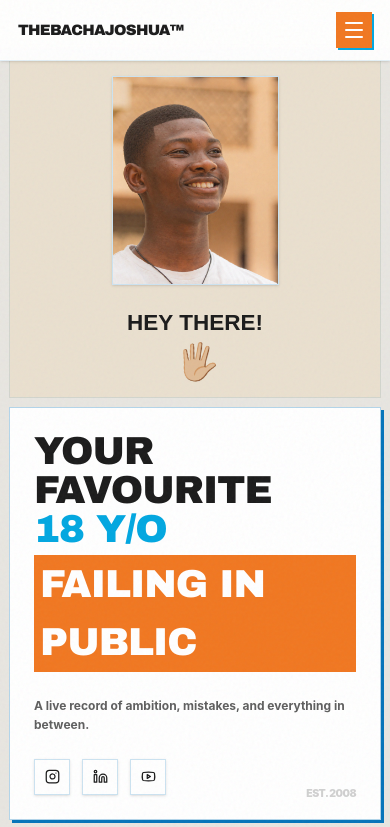
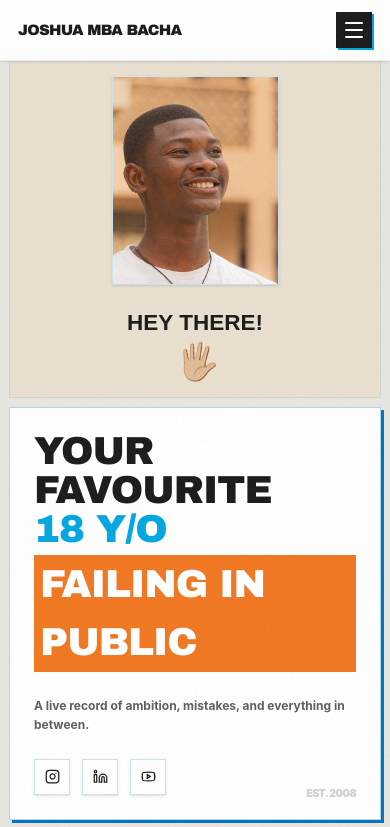
Before and after one commit to thedevbachajoshua/porfolio, a React (Vite) app: page / in a window 390 px wide. Shown: the top 827 px of the page. Built offline with nearby package versions, Linux system fonts and the light colour scheme.

Commit message:
feat: Update personal name and branding
Refactors the application to use the full name "JOSHUA MBA BACHA" for consistent branding across the site. Also updates the mobile menu button background color for better visual contrast.

```diff
--- a/src/App.tsx
+++ b/src/App.tsx
@@ -37,7 +37,7 @@ export default function App() {
             }}
             className="font-display text-xl md:text-2xl tracking-tighter uppercase font-black cursor-pointer hover:text-deep-orange transition-colors"
           >
-            thebachajoshua™
+            JOSHUA MBA BACHA
           </a>
 
           <div className="hidden md:flex items-center gap-12 font-display uppercase tracking-widest text-xs font-black">
@@ -59,7 +59,7 @@ export default function App() {
           </div>
 
           <button
-            className="md:hidden p-2 bg-deep-orange text-white shadow-[2px_2px_0px_0px_rgba(0,167,225,1)]"
+            className="md:hidden p-2 bg-coal text-white shadow-[2px_2px_0px_0px_rgba(0,167,225,1)]"
             onClick={() => setIsMenuOpen(!isMenuOpen)}
           >
             {isMenuOpen ? <X /> : <Menu />}
@@ -116,7 +116,7 @@ export default function App() {
               </div>
 
               <div className="mt-auto">
-                <p className="text-[10px] font-black uppercase tracking-widest opacity-30">thebachajoshua™ © 2026</p>
+                <p className="text-[10px] font-black uppercase tracking-widest opacity-30">JOSHUA MBA BACHA© 2026</p>
               </div>
             </motion.div>
           </>
--- a/src/components/Collaboration.tsx
+++ b/src/components/Collaboration.tsx
@@ -44,7 +44,7 @@ export const Footer = () => {
     <footer id="site-footer" className="py-24 px-6 md:px-12 bg-paper text-coal border-t border-deep-blue/10">
       <div className="max-w-7xl mx-auto grid grid-cols-1 md:grid-cols-12 gap-12">
         <div className="md:col-span-8 flex flex-col gap-6">
-          <h2 className="text-5xl md:text-7xl font-display font-black tracking-tighter text-deep-orange">JOSHUA BACHA</h2>
+          <h2 className="text-5xl md:text-7xl font-display font-black tracking-tighter text-deep-orange">JOSHUA MBA BACHA</h2>
           <div className="flex items-center gap-2 text-sm font-bold opacity-60">
             <MapPin className="w-4 h-4" />
             <span>ACCRA, GHANA</span>
@@ -74,7 +74,7 @@ export const Footer = () => {
       </div>
 
       <div className="max-w-7xl mx-auto mt-24 pt-8 border-t border-deep-blue/10 flex flex-col md:flex-row justify-between items-center gap-6 text-xs font-bold uppercase tracking-widest opacity-40">
-        <span>&copy; {currentYear} JOSHUA BACHA. ALL RIGHTS RESERVED.</span>
+        <span>&copy; {currentYear} JOSHUA MBA BACHA. ALL RIGHTS RESERVED.</span>
         <span className="italic">Everything you see here is under construction... including me.</span>
         <span>Built with intent in Ghana.</span>
       </div>
```
